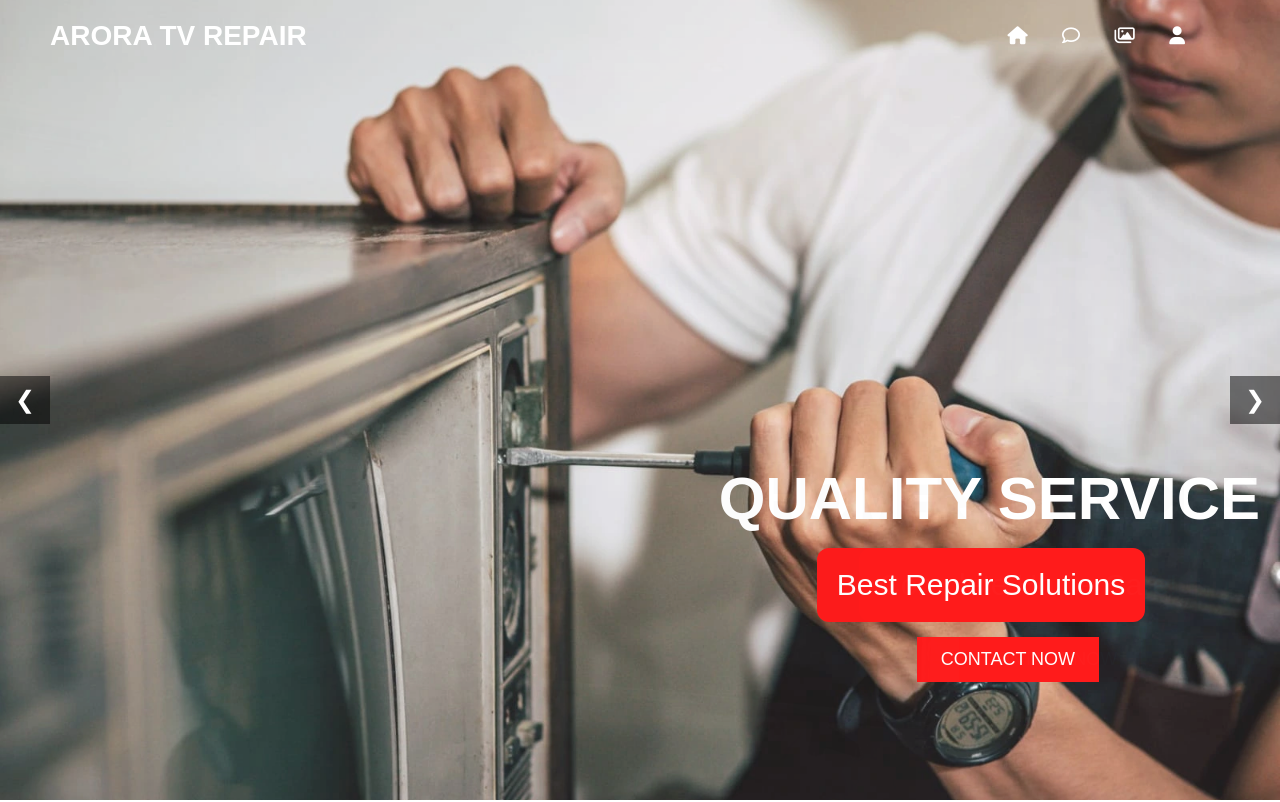
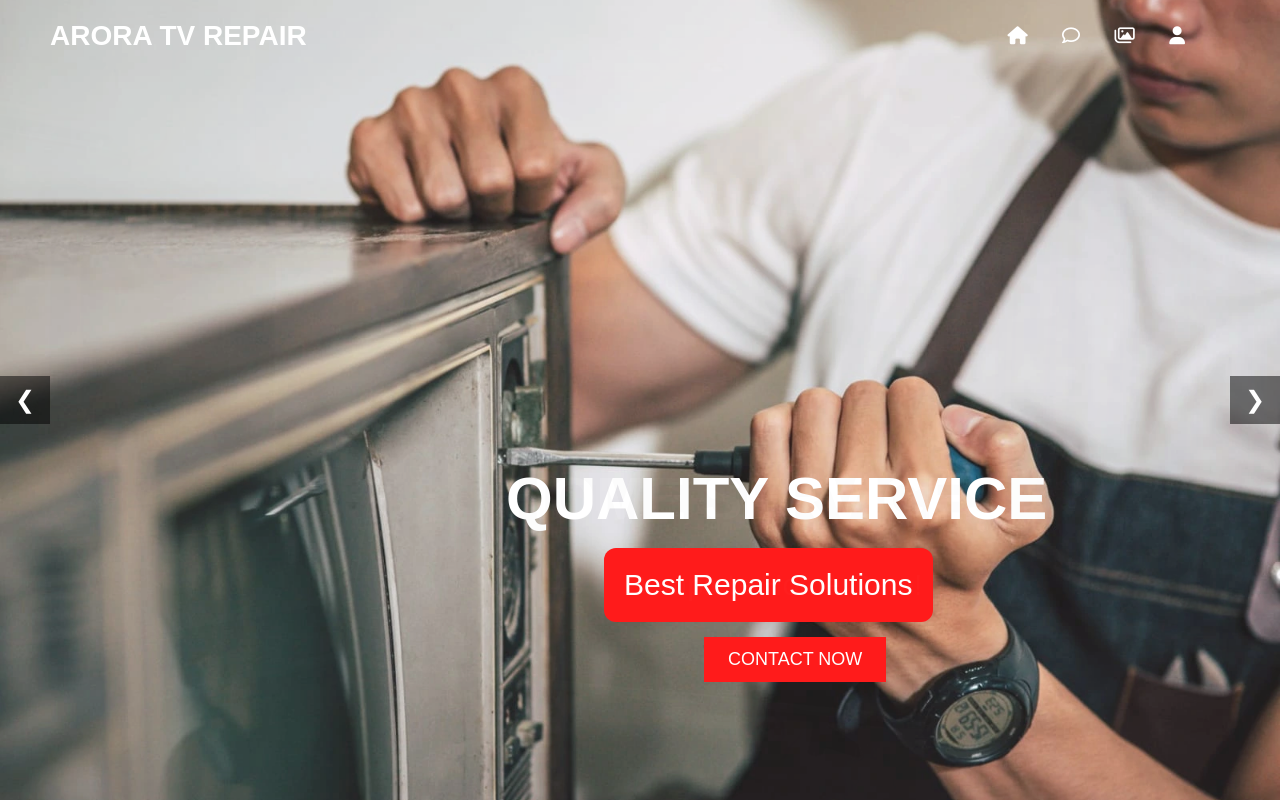
Before and after one commit to aroratv/aroratvrepair, a plain HTML site: page index.html in a window 1280 px wide. Shown: the top 802 px of the page. Drawn offline with Linux system fonts and the light colour scheme.

Commit message:
Update styles.css

```diff
--- a/styles.css
+++ b/styles.css
@@ -120,7 +120,7 @@ body {
 .content-2 {
     position: absolute;
     bottom: 118px;
-    right: 20px;
+    left: 4px;
 }
 
 .content-2 h1 {
```
